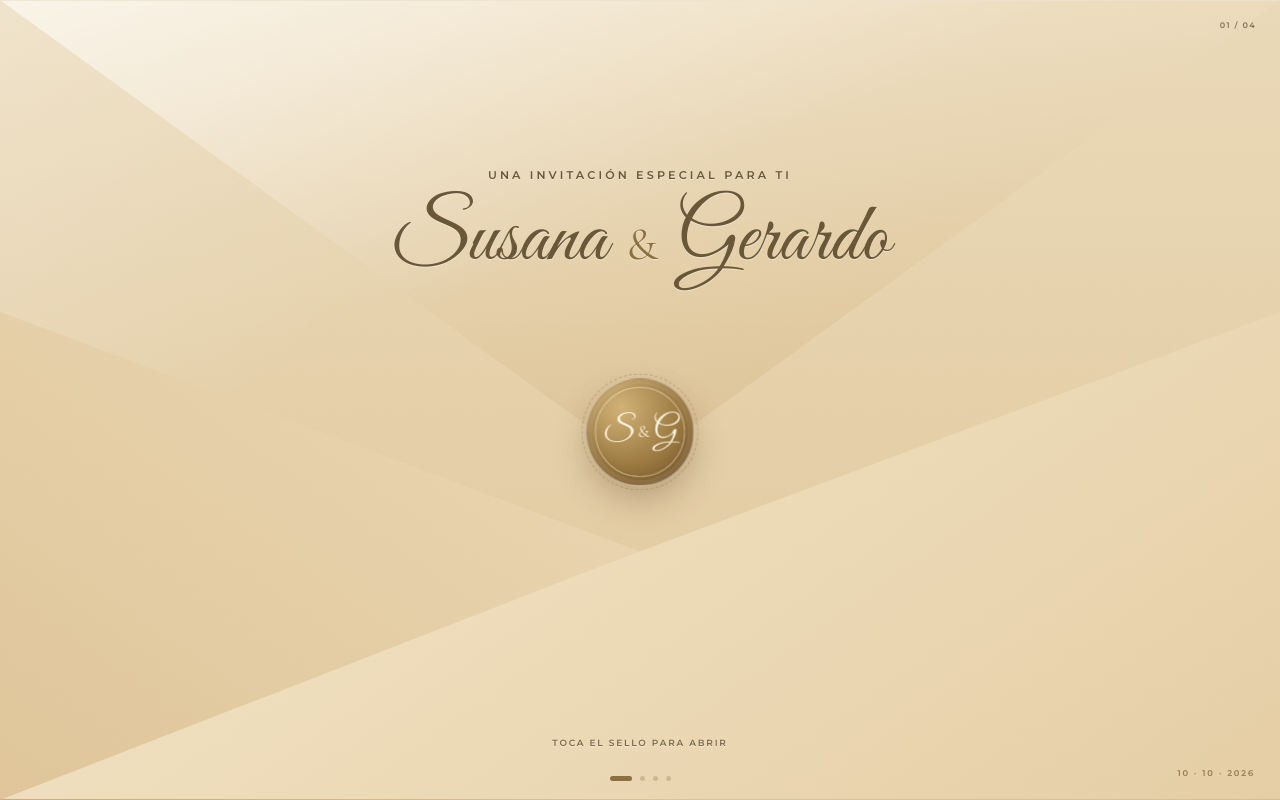
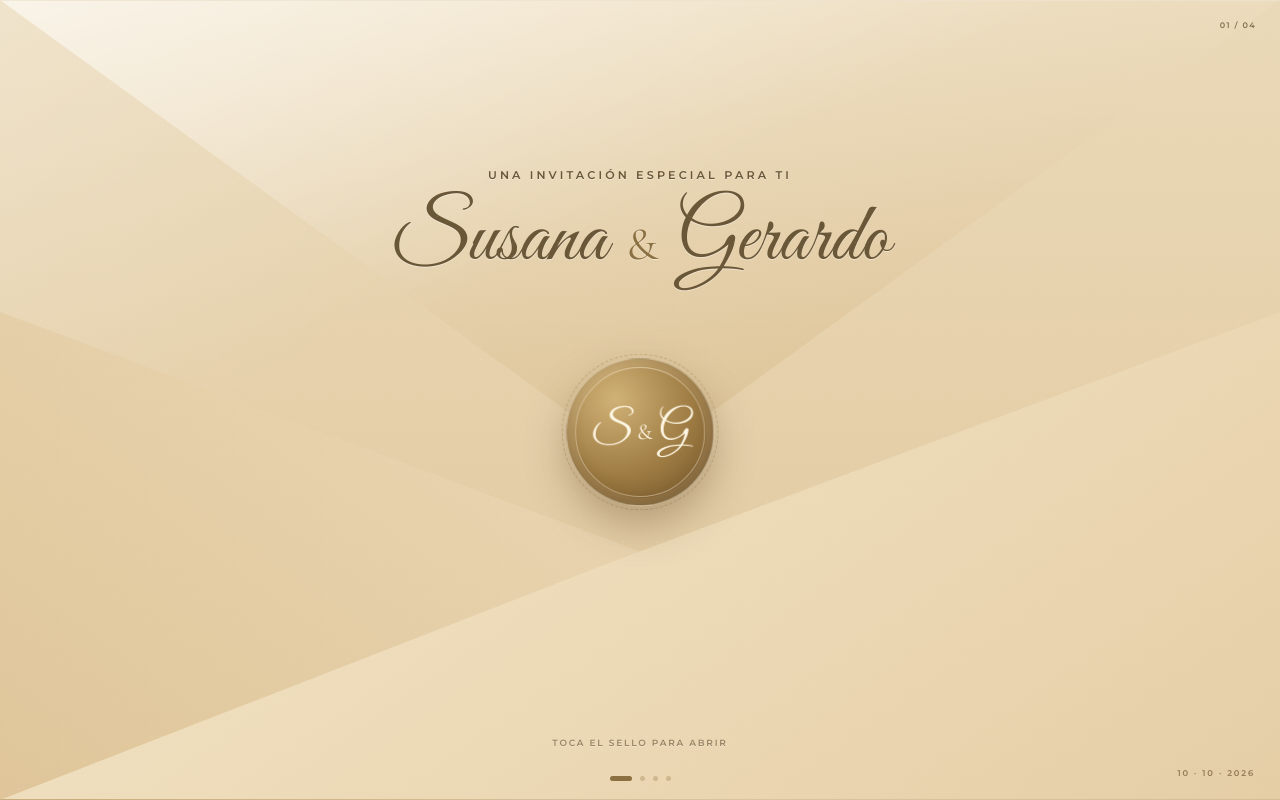
Before and after one commit to AntonioCastro12/Invitacion-boda, a Next.js app: page / in a window 1280 px wide. Shown: the top 800 px of the page. Built offline with nearby package versions, Linux system fonts and the light colour scheme.

Commit message:
Animaciones

```diff
--- a/src/App.jsx
+++ b/src/App.jsx
@@ -21,6 +21,7 @@ import BotanicalAccent from "./components/BotanicalAccent";
 import ScrollProgress from "./components/ScrollProgress";
 import AddToCalendar from "./components/AddToCalendar";
 import CollaborativeAlbum from "./components/CollaborativeAlbum";
+import SectionReveal from "./components/SectionReveal";
 import { weddingData } from "./data/weddingData";
 
 const DEMO_TOKEN = "familia-castro-cuevas";
@@ -41,9 +42,15 @@ export default function WeddingApp() {
   }, []);
 
   useEffect(() => {
-    const previousOverflow = document.body.style.overflow;
-    document.body.style.overflow = opened ? previousOverflow : "hidden";
-    return () => { document.body.style.overflow = previousOverflow; };
+    const root = document.documentElement;
+    root.classList.toggle("invitation-locked", !opened);
+    document.body.classList.toggle("invitation-locked", !opened);
+    if (!opened) window.scrollTo({ top: 0, behavior: "auto" });
+
+    return () => {
+      root.classList.remove("invitation-locked");
+      document.body.classList.remove("invitation-locked");
+    };
   }, [opened]);
 
   const openInvitation = () => {
@@ -74,11 +81,12 @@ export default function WeddingApp() {
         inert={!opened}
       >
         <Hero data={weddingData} opened={opened} />
-        <Countdown date={weddingData.date} />
-        <Gallery photos={weddingData.gallery} />
-        <WeddingVideo video={weddingData.video} />
-        <Itinerary items={weddingData.itinerary} />
-        <AddToCalendar data={weddingData} />
+        <SectionReveal direction="up"><Countdown date={weddingData.date} /></SectionReveal>
+        <SectionReveal direction="left"><Gallery photos={weddingData.gallery} /></SectionReveal>
+        <SectionReveal direction="right"><WeddingVideo video={weddingData.video} /></SectionReveal>
+        <SectionReveal direction="up"><Itinerary items={weddingData.itinerary} /></SectionReveal>
+        <SectionReveal direction="zoom"><AddToCalendar data={weddingData} /></SectionReveal>
+        <SectionReveal direction="left">
           <section className="section locations-section" aria-labelledby="locations-title">
             <BotanicalAccent position="top-right" subtle />
             <SectionHeading
@@ -91,14 +99,15 @@ export default function WeddingApp() {
               <Location place={weddingData.reception} index={1} />
             </div>
           </section>
-        <InvitationPass guest={guest} token={inviteToken} />
-        <RSVP couple={weddingData.couple} whatsapp={weddingData.whatsapp} maxGuests={guest.passes} token={inviteToken} />
-        <DressCode />
-        <Gifts gifts={weddingData.gifts} bank={weddingData.bank} />
-        <CollaborativeAlbum />
-        <FinalMessage data={weddingData} />
+        </SectionReveal>
+        <SectionReveal direction="right"><InvitationPass guest={guest} token={inviteToken} /></SectionReveal>
+        <SectionReveal direction="up"><RSVP couple={weddingData.couple} whatsapp={weddingData.whatsapp} maxGuests={guest.passes} token={inviteToken} /></SectionReveal>
+        <SectionReveal direction="left"><DressCode /></SectionReveal>
+        <SectionReveal direction="right"><Gifts gifts={weddingData.gifts} bank={weddingData.bank} /></SectionReveal>
+        <SectionReveal direction="up"><CollaborativeAlbum /></SectionReveal>
+        <SectionReveal direction="zoom"><FinalMessage data={weddingData} /></SectionReveal>
       </motion.main>
-      <Footer couple={weddingData.couple} />
+      <SectionReveal direction="up"><Footer couple={weddingData.couple} /></SectionReveal>
       <MusicPlayer ref={musicRef} src={weddingData.music} />
     </div>
   );
--- /dev/null
+++ b/src/components/SectionReveal.jsx
@@ -0,0 +1,27 @@
+"use client";
+
+import { motion, useReducedMotion } from "framer-motion";
+
+const offsets = {
+  left: { x: -34, y: 14, scale: 0.99 },
+  right: { x: 34, y: 14, scale: 0.99 },
+  up: { x: 0, y: 38, scale: 0.99 },
+  zoom: { x: 0, y: 20, scale: 0.965 },
+};
+
+export default function SectionReveal({ children, direction = "up", delay = 0 }) {
+  const reduceMotion = useReducedMotion();
+  const offset = offsets[direction] ?? offsets.up;
+
+  return (
+    <motion.div
+      className={`section-reveal section-reveal--${direction}`}
+      initial={reduceMotion ? false : { opacity: 0, filter: "blur(5px)", ...offset }}
+      whileInView={reduceMotion ? undefined : { opacity: 1, x: 0, y: 0, scale: 1, filter: "blur(0px)" }}
+      viewport={{ once: true, amount: 0.08, margin: "0px 0px -7% 0px" }}
+      transition={{ duration: 0.9, delay, ease: [0.22, 1, 0.36, 1] }}
+    >
+      {children}
+    </motion.div>
+  );
+}
--- a/src/components/WeddingVideo.jsx
+++ b/src/components/WeddingVideo.jsx
@@ -1,12 +1,34 @@
 "use client";
 
-import { motion } from "framer-motion";
+import { useEffect, useRef } from "react";
+import { motion, useReducedMotion } from "framer-motion";
 import SectionHeading from "./SectionHeading";
 
 export default function WeddingVideo({ video }) {
+  const videoRef = useRef(null);
+  const reduceMotion = useReducedMotion();
+
+  useEffect(() => {
+    const element = videoRef.current;
+    if (!element || reduceMotion) return undefined;
+
+    const observer = new IntersectionObserver(([entry]) => {
+      if (entry.isIntersecting) {
+        element.play().catch(() => {
+          // Algunos navegadores esperan una interacción antes de reproducir.
+        });
+      } else {
+        element.pause();
+      }
+    }, { threshold: 0.45 });
+
+    observer.observe(element);
+    return () => observer.disconnect();
+  }, [reduceMotion]);
+
   return (
     <section className="section video-section" aria-labelledby="video-title">
-      <SectionHeading eyebrow="Presiona play" title="Un pedacito de nuestra historia" />
+      <SectionHeading eyebrow="Nuestra historia" title="Un pedacito de nuestro camino" />
       <motion.div
         className="video-frame"
         initial={{ opacity: 0, y: 20 }}
@@ -14,10 +36,21 @@ export default function WeddingVideo({ video }) {
         viewport={{ once: true, amount: 0.25 }}
         transition={{ duration: 0.75 }}
       >
-        <video controls preload="metadata" poster={video.poster} playsInline>
+        <video
+          ref={videoRef}
+          controls
+          autoPlay={!reduceMotion}
+          muted
+          loop
+          preload="metadata"
+          poster={video.poster}
+          playsInline
+          aria-label="Video de la historia de los novios; inicia automáticamente sin sonido"
+        >
           <source src={video.src} type="video/mp4" />
           Tu navegador no puede reproducir este video.
         </video>
+        {/* <span className="video-frame__autoplay">Reproducción automática · sin sonido</span> */}
       </motion.div>
     </section>
   );
--- a/src/data/weddingData.js
+++ b/src/data/weddingData.js
@@ -13,7 +13,7 @@ export const weddingData = {
   heroMessage:
     "El mejor capítulo de nuestra historia está por comenzar y queremos compartirlo contigo.",
   guest: {
-    name: "Familia Castro Cuevas",
+    name: "Familia Alfaro Hernandez",
     passes: 4,
   },
   ceremony: {
@@ -59,7 +59,7 @@ export const weddingData = {
   ],
   bank: {
     bank: "Banco Nacional",
-    holder: "Dulce & Eduardo",
+    holder: "Susana & Gerardo",
     clabe: "000 000 0000000000 0",
   },
   photoCredits: {
--- a/src/styles/global.css
+++ b/src/styles/global.css
@@ -24,6 +24,20 @@ html {
   text-size-adjust: 100%;
 }
 
+html.invitation-locked,
+html.invitation-locked body,
+body.invitation-locked {
+  width: 100%;
+  height: 100%;
+  overflow: hidden !important;
+  overscroll-behavior: none;
+}
+
+body.invitation-locked {
+  position: fixed;
+  inset: 0;
+}
+
 body {
   width: 100%;
   min-width: 0;
@@ -81,6 +95,46 @@ video {
   width: 100%;
   min-width: 0;
   overflow: hidden;
+}
+
+.section-reveal {
+  position: relative;
+  width: 100%;
+  min-width: 0;
+  transform-origin: 50% 42%;
+  overflow-x: clip;
+}
+
+.section-reveal::after {
+  position: absolute;
+  z-index: 8;
+  top: 9%;
+  right: -90px;
+  width: 180px;
+  height: 180px;
+  content: "";
+  border-radius: 50%;
+  background: radial-gradient(circle, rgba(231, 213, 180, 0.16), transparent 68%);
+  pointer-events: none;
+  animation: sectionGlow 7s ease-in-out infinite;
+}
+
+.section-reveal--left::after {
+  right: auto;
+  left: -90px;
+  animation-delay: -2.2s;
+}
+
+.section-reveal--zoom::after {
+  top: auto;
+  right: -55px;
+  bottom: 8%;
+  animation-delay: -4.1s;
+}
+
+@keyframes sectionGlow {
+  0%, 100% { transform: translate3d(0, 0, 0) scale(0.9); opacity: 0.28; }
+  50% { transform: translate3d(-14px, 18px, 0) scale(1.12); opacity: 0.72; }
 }
 
 .invite-notice {
@@ -524,6 +578,8 @@ textarea:focus-visible {
   align-items: center;
   justify-content: center;
   overflow: hidden;
+  overscroll-behavior: none;
+  touch-action: manipulation;
   border: 1px solid rgba(181, 150, 90, 0.34);
   background:
     linear-gradient(rgba(255, 253, 248, 0.93), rgba(255, 253, 248, 0.98)),
@@ -966,6 +1022,17 @@ textarea:focus-visible {
   line-height: 1;
 }
 
+.screen-envelope--closed .screen-envelope__seal {
+  width: clamp(112px, 24vw, 146px);
+  height: clamp(112px, 24vw, 146px);
+  gap: 6px;
+  font-size: clamp(2rem, 5vw, 2.65rem);
+  box-shadow:
+    0 18px 40px rgba(88, 61, 25, 0.34),
+    inset 0 0 0 7px rgba(255, 255, 255, 0.08),
+    inset 0 -8px 16px rgba(70, 47, 17, 0.2);
+}
+
 .screen-envelope__seal::before,
 .screen-envelope__seal::after {
   position: absolute;
@@ -2321,6 +2388,29 @@ textarea:focus-visible {
   object-fit: cover;
 }
 
+.video-frame__autoplay {
+  position: absolute;
+  z-index: 3;
+  top: 20px;
+  left: 50%;
+  width: max-content;
+  max-width: calc(100% - 42px);
+  padding: 7px 11px;
+  transform: translateX(-50%);
+  border: 1px solid rgba(255, 255, 255, 0.24);
+  border-radius: 999px;
+  background: rgba(35, 39, 31, 0.58);
+  color: rgba(255, 255, 255, 0.9);
+  font-family: var(--font-sans), Arial, sans-serif;
+  font-size: 0.5rem;
+  font-weight: 600;
+  letter-spacing: 0.09em;
+  text-align: center;
+  text-transform: uppercase;
+  pointer-events: none;
+  backdrop-filter: blur(7px);
+}
+
 .album-grid figcaption {
   position: absolute;
   right: 0;
@@ -2845,6 +2935,35 @@ textarea:focus-visible {
     max-width: 100%;
     min-height: 100svh;
     box-shadow: none;
+  }
+
+  .screen-envelope__letter {
+    top: 49%;
+    height: min(68svh, 620px);
+    justify-content: flex-start;
+    padding: clamp(56px, 8svh, 76px) 22px 34px;
+  }
+
+  .screen-envelope__letter-monogram {
+    font-size: clamp(3.5rem, 15vw, 4.4rem);
+  }
+
+  .screen-envelope__letter-copy {
+    width: min(100%, 250px);
+    margin-top: 22px;
+    font-size: clamp(1.25rem, 5vw, 1.55rem);
+    line-height: 1.2;
+  }
+
+  .screen-envelope__letter-names {
+    max-width: 240px;
+    margin-top: 18px;
+    font-size: 0.55rem;
+    letter-spacing: 0.18em;
+  }
+
+  .screen-envelope__letter-line {
+    margin-top: 18px;
   }
 
   .invitation > *,
```
Also changed, not shown: 1 other file (tests, documents, lock files or other folders). Lines whose indentation alone changed are shown as unchanged.
